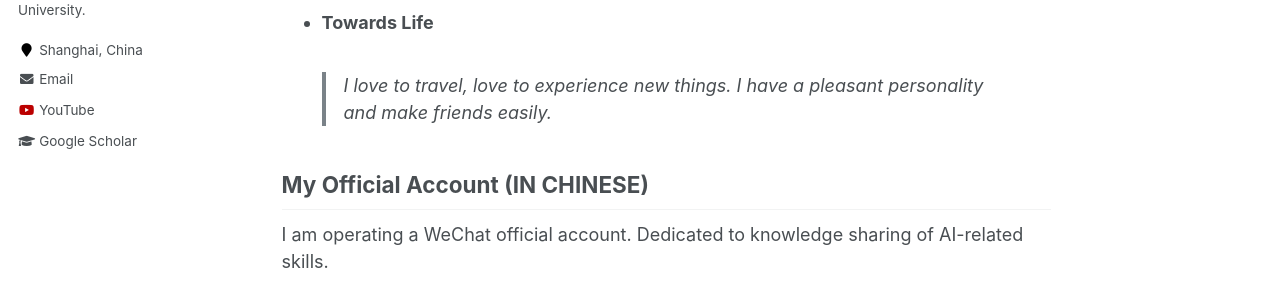
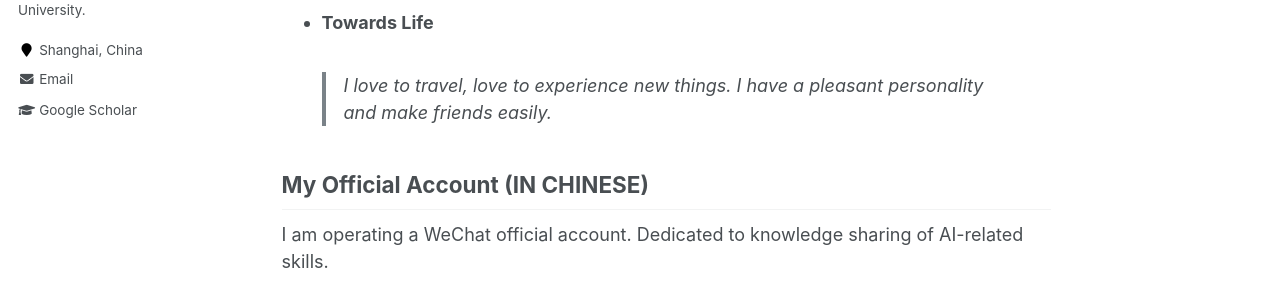
Before and after one commit to miaochengshi/miaochengshi.github.io, a Jekyll site: the page built from _pages/about.md, in a window 1280 px wide. Shown: the part 355-649 px from the top of the page. Built offline with Jekyll 4.4.1, drawn with Linux system fonts in a browser that asks for light colours.

Commit message:
Update _config.yml

```diff
--- a/_config.yml
+++ b/_config.yml
@@ -113,7 +113,7 @@ author:
   vine             :
   weibo            :
   xing             :
-  youtube          : "https://www.youtube.com/channel/UChzdhc1kmS9x-65H5wr2GDA/featured?view_as=subscriber"
+  youtube          : # "https://www.youtube.com/channel/UChzdhc1kmS9x-65H5wr2GDA/featured?view_as=subscriber"
   wikipedia        :
 
 
```
